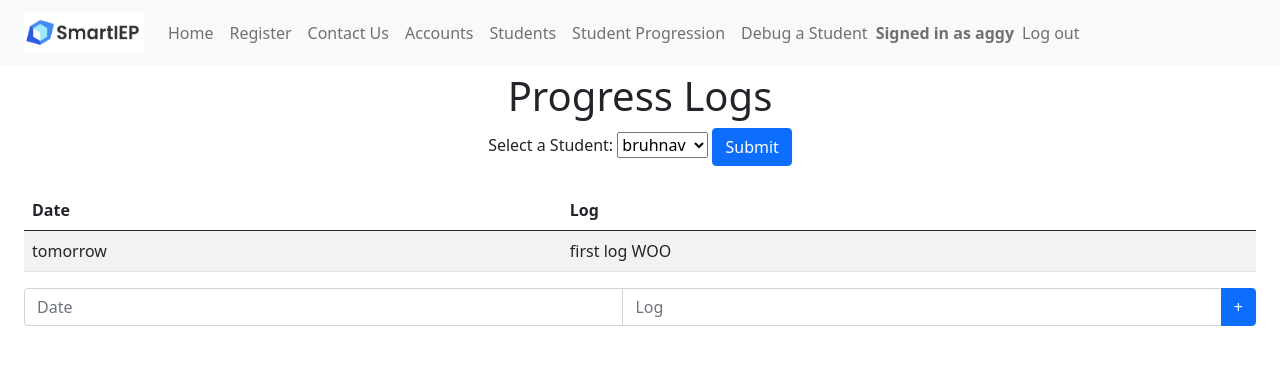
After one commit to Vort3xed/SmartIEPV1, a Flask app: page /logs in a window 1280 px wide. The commit adds this page. Shown: the top 365 px of the page. Run offline with Flask 3, Linux system fonts and the light colour scheme; a user stored in the database is signed in; some libraries are stand-ins or nearby versions.

Commit message:
in the process of adding logs

```diff
--- a/app.py
+++ b/app.py
@@ -3,20 +3,27 @@ from flask import Flask, render_template, request, redirect, url_for, flash, Blu
 from flask_login import UserMixin, LoginManager, login_user, logout_user, login_required, current_user
 from werkzeug.security import generate_password_hash, check_password_hash
 from flask_sqlalchemy import SQLAlchemy
+from utilities import *
+#Import wastelands
 
 db = SQLAlchemy()
+#Define SQL Alchemy object
 
 app = Flask(__name__)
 app.config['SECRET_KEY'] = 'fa1(0nwar3'
 app.config['SQLALCHEMY_DATABASE_URI'] = 'sqlite:///people.db'
+#Create and configure flask app
 
 db.init_app(app)
+#Initialize the flask app with the database
 
 login_manager = LoginManager()
 login_manager.login_view = 'auth.signin'
 login_manager.init_app(app)
+#Create a login manager and set the login view to the sign in page. Then initialize the flask app with the login manager
 
 MAX_GOALS = 100
+#Maximum possible amount of goals that can be created
 
 class Accounts(UserMixin, db.Model):
 	__tablename__ = 'accounts'
@@ -27,6 +34,8 @@ class Accounts(UserMixin, db.Model):
 
 	def get_id(self):
 		return (self.account_id)
+	#Return the signed in account's ID for the login manager
+#Table of accounts
 
 class Students(db.Model):
 	__tablename__ = 'students'
@@ -35,98 +44,75 @@ class Students(db.Model):
 	grade = db.Column(db.Integer)
 	dateofbirth = db.Column(db.String(200),nullable=False)
 	tasks = db.Column(db.String(500),nullable=False)
+#Table of all students
 
-
+class Logs(db.Model):
+	__tablename__ = 'logs'
+	student_id = db.Column(db.Integer, primary_key=True)
+	date = db.Column(db.String(200),nullable=False)
+	log = db.Column(db.String(500),nullable=False)
+#Table of progress logs for each student
 
 @login_manager.user_loader
 def load_user(account_id):
     return Accounts.query.get(int(account_id))
+#Load the user for the login manager
 
 main = Blueprint('main', __name__)
 auth = Blueprint('auth', __name__)
+#Define routing blueprints
 
 @main.route("/")
 def home():
 	return render_template("login.html")
+#Route 1: Login page
 
 @main.route("/contactus")
 def contactus():
 	return render_template("contactus.html")
+#Route 2: Contact us page
 
 @main.route("/accounts")
 @login_required
 def accounts():
 	accounts = Accounts.query.all()
 	return render_template('accounts.html',accounts=accounts)
+	#Query all students and render the accounts page with the accounts queried
+#Route 3: Accounts page
 
 @main.route("/students", methods=('GET', 'POST'))
 @login_required
 def students():
 	if request.method == 'POST':
 		button_value = request.form["submit_button"]
+		#Get the value of the button that was pressed
 		modify_student = re.sub("\D", "", button_value)
+		#Remove all non-numeric characters from the button value to get the student ID. Student ID is linked to the number found in the button value.
 
 		name = request.form["boxmodname"+modify_student]
 		grade = request.form["boxmodgrade"+modify_student]
 		dob = request.form["boxmoddob"+modify_student]
+		#Get the values in the text boxes for the student to be modified
 
 		query_student = Students.query.filter_by(student_id=modify_student).first()
+		#Query the student to be modified
 
 		if query_student:
 			query_student.name = name
 			query_student.grade = grade
 			query_student.dateofbirth = dob
+			#Set the query_student's fields to the values in the text boxes
 
 			db.session.commit()
 			students = Students.query.all()
 			return render_template('students.html',students=students)
+			#Commit the changes to the database and render the students page
 		else:
 			flash("Cannot Modify Student!")
 
 	students = Students.query.all()
 	return render_template('students.html',students=students)
-
-#make it so that the if statements happen based on the button pressed, and make it so that the identification delimeter gets removed with the string
-# @main.route("/modgoals", methods=('GET', 'POST'))
-# @login_required
-# def modGoals():
-# 	if request.method == 'POST':
-# 		#the possible issue heere is that when remove goal button is clicked, it doesnt actually show up in the stack for it to be analyzed by the program
-# 		# if re.sub(r'\d','',request.form["submit_goal"]) == "submit_goal":
-# 		try:
-# 			button_value = request.form["submit_goal"]
-# 			modify_student = re.sub("\D", "", button_value)
-
-# 			goal_to_append = request.form["modgoal"+modify_student]
-
-# 			query_student = Students.query.filter_by(student_id=modify_student).first()
-
-# 			if query_student:
-# 				array_index = find_next_empty_array(parse_student_tasks(query_student.tasks))
-# 				formatted_task = "0" + "["+str(array_index)+"]" + goal_to_append + ";"
-# 				query_student.tasks = query_student.tasks + formatted_task
-
-# 				db.session.commit()
-# 				return redirect(url_for('main.students'))
-# 			else:
-# 				flash("Cannot add goal!")
-# 		except:
-# 			print("try has failed")
-# 			button_value = request.form["remove_goal"]
-# 			modify_student = re.sub("\D", "", button_value)
-
-# 			goal_to_remove = request.form["modgoal"+modify_student]
-
-# 			query_student = Students.query.filter_by(student_id=modify_student).first()
-
-# 			if query_student:
-# 				print(query_student)
-# 				print("student was queried")
-# 				query_student.tasks.replace(goal_to_remove,"")
-# 				db.session.commit()
-# 				return redirect(url_for('main.students'))
-# 			else:
-# 				flash("Cannot remove goal!")
+#Route 4: Students page
 
 @main.route("/addgoal", methods=('GET', 'POST'))
 @login_required
@@ -134,19 +120,27 @@ def addGoals():
 	if request.method == 'POST':
 		button_value = request.form["submit_goal"]
 		modify_student = re.sub("\D", "", button_value)
+		#Remove all non-numeric characters from the button value to get the student ID. Student ID is linked to the number found in the button value.
 
 		goal_to_append = request.form["add_goal"+modify_student]
+		#Get the value in the text box for the goal to be added. Each text box is linked to each student by the student ID.
 
 		query_student = Students.query.filter_by(student_id=modify_student).first()
+		#Query the student to be modified
 
 		if query_student:
 			array_index = find_next_empty_array(parse_student_tasks(query_student.tasks))
 			formatted_task = "0" + "["+str(array_index + 1)+"]" + goal_to_append + ";"
+			#Format the goal to be added to the student's tasks field
+
 			query_student.tasks = query_student.tasks + formatted_task
 			db.session.commit()
+			#Add the formatted task to the student's tasks and commit the changes to the database
+
 			return redirect(url_for('main.students'))
 		else:
 			flash("Cannot Modify Student!")
+#Route 5: Add goal to student. This method does not render its own page.
 
 @main.route("/addobjectives", methods=('GET', 'POST'))
 @login_required
@@ -154,23 +148,30 @@ def addObjectives():
 	if request.method == 'POST':
 		button_value = request.form["add_objective"]
 		student_and_goal = button_value.split(";")
+		#Collect student ID and goal key from the button value. The button value is formatted as "studentID;goalKey"
 
 		modify_student = student_and_goal[0]
 		goal_key = student_and_goal[1]
+		#Split the button value into the student ID and goal key
 
 		objective_to_add = request.form[modify_student+"obj"+goal_key]
+		#Get the value in the text box for the objective to be added. Each text box is linked to each student by the student ID and each goal by the goal key.
 
 		query_student = Students.query.filter_by(student_id=modify_student).first()
+		#Query the student to be modified
+
 		if query_student:
 			formatted_task = "0("+str(int(goal_key)-1)+")"+objective_to_add+";"
 			query_student.tasks = query_student.tasks + formatted_task
+			#Format the objective to be added to the student's tasks field
+
 			db.session.commit()
 			return redirect(url_for('main.students'))
+			#Add the formatted objective to the student's tasks and commit the changes to the database
 		else:
 			flash("Cannot remove goal!")
 			return redirect(url_for('main.students'))
-
-
+#Route 6: Add objective to goal. This method does not render its own page.
 
 @main.route("/removegoal", methods=('GET', 'POST'))
 @login_required
@@ -178,22 +179,32 @@ def removeGoals():
 	if request.method == 'POST':
 		button_value = request.form["remove_goal"]
 		modify_student = re.sub("\D", "", button_value)
+		#Remove all non-numeric characters from the button value to get the student ID. Student ID is linked to the number found in the button value.
 
 		goal_to_remove = request.form["remove_goal"+modify_student]
+		#Get the value in the text box for the goal to be removed. Each text box is linked to each student by the student ID.
 
 		query_student = Students.query.filter_by(student_id=modify_student).first()
+		#Query the student to be modified
 
 		if goal_to_remove in query_student.tasks and is_goal(query_student.tasks, goal_to_remove):
+			#Check if the goal to be removed exists in the student's tasks and if it is a goal
 			if query_student:
 				clean_tasks = poachGoal(query_student.tasks,goal_to_remove)
+				#Remove the goal and the objectives associated with it from the student's tasks
+
 				query_student.tasks = clean_tasks
+				#Set the student's tasks to equal the cleaned tasks
+
 				db.session.commit()
 				return redirect(url_for('main.students'))
+				#Commit the changes to the database and render the students page
 			else:
 				flash("Cannot remove goal!")
 		else:
 			flash("Goal to remove does not exist!")
 			return redirect(url_for('main.students'))
+#Route 7: Remove goal from student. This method does not render its own page.
 
 @main.route("/removeobjective", methods=('GET', 'POST'))
 @login_required
@@ -201,18 +212,33 @@ def removeobjective():
 	if request.method == 'POST':
 		button_value = request.form["remove_obj"]
 		modify_student = re.sub("\D", "", button_value)
+		#Remove all non-numeric characters from the button value to get the student ID. Student ID is linked to the number found in the button value.
+
 		obj_to_remove = request.form["remove_goal"+modify_student]
+		#Get the value in the text box for the objective to be removed. Each text box is linked to each student by the student ID.
 
 		query_student = Students.query.filter_by(student_id=modify_student).first()
+		#Query the student to be modified
 
 		if query_student and obj_to_remove in query_student.tasks and is_obj(query_student.tasks,obj_to_remove):
+			#Check if the objective to be removed exists in the student's tasks and if it is an objective
 			query_student.tasks = remove_string(query_student.tasks,obj_to_remove)
+
+			#Remove the objective from the student's tasks
 			db.session.commit()
 			return redirect(url_for('main.students'))
+			#Commit the changes to the database and render the students page
 		else:
 			flash("Objective to remove does not exist!")
 			return redirect(url_for('main.students'))
+#Route 8: Remove objective from student. This method does not render its own page.
 
+@main.route("/logs", methods=('GET', 'POST'))
+@login_required
+def logs():
+	logs = Logs.query.all()
+	students = Students.query.all()
+	return(render_template("progresslogs.html", logs=logs, students=students))
 
 @main.route("/terminatestudent", methods=('GET', 'POST'))
 @login_required
@@ -227,6 +253,7 @@ def terminatestudent():
 		else:
 			flash("Student ID does not exist!")
 	return(render_template("terminatestudent.html"))
+#Route 9: Terminate student. This method renders its own page.
 
 @main.route("/debugstudent", methods=('GET', 'POST'))
 @login_required
@@ -239,6 +266,7 @@ def debugstudent():
 		else:
 			flash("Student ID does not exist!")
 	return(render_template("terminatestudent.html"))
+#Route 10: Debug student. This method renders its own page.
 
 @main.route("/wipedata", methods=('GET', 'POST'))
 @login_required
@@ -254,6 +282,7 @@ def wipedata():
 		else:
 			flash("Student ID does not exist!")
 	return(render_template("terminatestudent.html"))
+#Route 11: Wipe student data. This method renders its own page.
 
 @main.route("/createstudent", methods=('GET', 'POST'))
 @login_required
@@ -272,6 +301,7 @@ def createstudent():
 		db.session.add(created_student)
 		db.session.commit()
 	return redirect(url_for('main.students'))
+#Route 12: Create student. This method renders its own page.
 
 
 @auth.route("/signin", methods=('GET', 'POST'))
@@ -290,6 +320,7 @@ def signin():
 			return redirect(url_for('main.accounts'))
 
 	return render_template("login.html")
+#Route 13: Sign in. This method renders its own page.
 
 @auth.route("/register", methods=('GET', 'POST'))
 def register():
@@ -308,45 +339,32 @@ def register():
 		db.session.add(account_user)
 		db.session.commit()
 	return render_template("register.html")
+#Route 14: Register an account. This method renders its own page.
 
 @auth.route('/logout')
 @login_required
 def logout():
     logout_user()
     return redirect(url_for('main.home'))
+#Route 15: Logout. This method does not render its own page.
 
 app.register_blueprint(auth)
 app.register_blueprint(main)
+#Register the blueprints
 
 @app.context_processor
 def utility_processor():
-	# def parse_tasks(newData):
-	# 	goalArrays = []
-
-	# 	for i in range(MAX_GOALS):
-	# 		goalArrays.append([])
-
-	# 	parts = newData[:-1].split(";")
-	# 	counter = 0
-	# 	for part in parts:
-	# 		if part[1] == "[":
-	# 			part = re.sub("\[.*?\]","[]",part)
-	# 			part = part.replace("[","").replace("]","")
-	# 			goalArrays[counter].append(part)
-	# 			counter = counter + 1
-	# 	for part in parts:
-	# 		if part[1] == "(":
-	# 			goalKey = int(part[part.find("(")+1:part.find(")")])
-	# 			part = re.sub("\(.*?\)","()",part)
-	# 			part = part.replace("(","").replace(")","")
-	# 			goalArrays[goalKey].append(part)
-	# 	return goalArrays
+	#This function is set as a utility processor so that the front end can use it.
 	def parse_tasks(newData):
 		if (newData != ""):
 			goalArrays = []
 			for i in range(MAX_GOALS):
 				goalArrays.append([])
+			#Create an array of arrays to store the goals
+
 			parts = newData[:-1].split(";")
+			#Split the data into parts
+
 			counter = 0
 			for part in parts:
 				if part[1] == "[":
@@ -354,38 +372,19 @@ def utility_processor():
 					part = part.replace("[","").replace("]","")
 					goalArrays[counter].append(part)
 					counter = counter + 1
+				#Check if each part in the string is a goal, and if it is, add it to the first index of every goal array.
 			for part in parts:
 				if part[1] == "(":
 					goalKey = int(part[part.find("(")+1:part.find(")")])
 					part = re.sub("\(.*?\)","()",part)
 					part = part.replace("(","").replace(")","")
 					goalArrays[goalKey].append(part)
+				#Check if each part in the string is a task, and if it is, add it to the goal array with the same ID as the goal.
 			return goalArrays
 		else:
 			return []
 	return dict(parse_tasks=parse_tasks)
-
-# def parse_student_tasks(newData):
-# 	goalArrays = []
-
-# 	for i in range(MAX_GOALS):
-# 		goalArrays.append([])
-
-# 	parts = newData[:-1].split(";")
-# 	counter = 0
-# 	for part in parts:
-# 		if part[1] == "[":
-# 			part = re.sub("\[.*?\]","[]",part)
-# 			part = part.replace("[","").replace("]","")
-# 			goalArrays[counter].append(part)
-# 			counter = counter + 1
-# 	for part in parts:
-# 		if part[1] == "(":
-# 			goalKey = int(part[part.find("(")+1:part.find(")")])
-# 			part = re.sub("\(.*?\)","()",part)
-# 			part = part.replace("(","").replace(")","")
-# 			goalArrays[goalKey].append(part)
-# 	return goalArrays
+#This method is used to parse the tasks from the database into a format that can be used by the HTML page.
 
 def parse_student_tasks(newData):
     if (newData != ""):
@@ -409,78 +408,80 @@ def parse_student_tasks(newData):
         return goalArrays
     else:
         return []
+#This is the same method as above, but it is used for the back end on the student page.
 
-def find_next_empty_array(arr):
-    for i in range(len(arr)):
-        if not arr[i]:
-            return i
-    return -1
+# def find_next_empty_array(arr):
+#     for i in range(len(arr)):
+#         if not arr[i]:
+#             return i
+#     return -1
 
-def remove_string(s, substring):
-    index = s.find(substring)
-    if index != -1:
-        s = s[:index-4] + s[index+len(substring)+1:]
-    return s
+# def remove_string(s, substring):
+#     index = s.find(substring)
+#     if index != -1:
+#         s = s[:index-4] + s[index+len(substring)+1:]
+#     return s
 
-def is_goal(DATA, SPECIFICATION):
-    start = DATA.find(SPECIFICATION)
-    if start == -1:
-        return False
-    if start == 0:
-        return False
-    previous_char = DATA[start-1]
-    return previous_char == ']'
+# def is_goal(DATA, SPECIFICATION):
+#     start = DATA.find(SPECIFICATION)
+#     if start == -1:
+#         return False
+#     if start == 0:
+#         return False
+#     previous_char = DATA[start-1]
+#     return previous_char == ']'
 
-def is_obj(DATA, SPECIFICATION):
-    start = DATA.find(SPECIFICATION)
-    if start == -1:
-        return False
-    if start == 0:
-        return False
-    previous_char = DATA[start-1]
-    return previous_char == ')'
+# def is_obj(DATA, SPECIFICATION):
+#     start = DATA.find(SPECIFICATION)
+#     if start == -1:
+#         return False
+#     if start == 0:
+#         return False
+#     previous_char = DATA[start-1]
+#     return previous_char == ')'
 
-def find_number_in_brackets(DATA, SPECIFICATION):
-    start = DATA.find(SPECIFICATION)
-    if start == -1:
-        return None
-    start_bracket = DATA.rfind('[', 0, start)
-    end_bracket = DATA.find(']', start_bracket)
-    if start_bracket == -1 or end_bracket == -1:
-        return None
-    return DATA[start_bracket+1:end_bracket]
+# def find_number_in_brackets(DATA, SPECIFICATION):
+#     start = DATA.find(SPECIFICATION)
+#     if start == -1:
+#         return None
+#     start_bracket = DATA.rfind('[', 0, start)
+#     end_bracket = DATA.find(']', start_bracket)
+#     if start_bracket == -1 or end_bracket == -1:
+#         return None
+#     return DATA[start_bracket+1:end_bracket]
 
-def remove_string(s, substring):
-    index = s.find(substring)
-    if index != -1:
-        s = s[:index-4] + s[index+len(substring)+1:]
-    return s
+# def remove_string(s, substring):
+#     index = s.find(substring)
+#     if index != -1:
+#         s = s[:index-4] + s[index+len(substring)+1:]
+#     return s
 
-def remove_strings_with_value(number, data):
-    chunks = re.split(r';', data)
-    modified_chunks = []
-    for chunk in chunks:
-        matches = re.findall(r'\((.*?)\)', chunk)
+# def remove_strings_with_value(number, data):
+#     chunks = re.split(r';', data)
+#     modified_chunks = []
+#     for chunk in chunks:
+#         matches = re.findall(r'\((.*?)\)', chunk)
 
-        found = False
-        for match in matches:
-            if str(number) in match:
-                found = True
-                break
+#         found = False
+#         for match in matches:
+#             if str(number) in match:
+#                 found = True
+#                 break
 
-        if not found:
-            modified_chunks.append(chunk)
+#         if not found:
+#             modified_chunks.append(chunk)
 
-    modified_data = ';'.join(modified_chunks)
+#     modified_data = ';'.join(modified_chunks)
 
-    return modified_data
+#     return modified_data
+
+# # def poachGoal(data,findString):
+# #     if findString in data and is_goal(data,findString):
+# # 	    return remove_strings_with_value(find_number_in_brackets(data,findString),remove_string(data,findString))
 
 # def poachGoal(data,findString):
-#     if findString in data and is_goal(data,findString):
-# 	    return remove_strings_with_value(find_number_in_brackets(data,findString),remove_string(data,findString))
-
-def poachGoal(data,findString):
-    return remove_strings_with_value(find_number_in_brackets(data,findString),remove_string(data,findString))
+#     return remove_strings_with_value(find_number_in_brackets(data,findString),remove_string(data,findString))
 
 if __name__ == '__main__':
 	app.run(debug=True)
+#Launch the app in debug mode
--- a/templates/contactus.html
+++ b/templates/contactus.html
@@ -31,11 +31,9 @@
             <h1 class="mt-5">
                 Contact Us
             </h1>
-            <p>
-                Email:
-            </p>
+            <p>Email:</p>
+            <a href="mailto:smcs2025y.falconware@gmail.com"><p>smcs2025y.falconware@gmail.com</p></a>
 
-                <a href="mailto:smcs2025y.falconware@gmail.com"><p>smcs2025y.falconware@gmail.com</p></a>
         <script src="https://cdn.jsdelivr.net/npm/bootstrap@5.0.2/dist/js/bootstrap.bundle.min.js"></script>
     </body>
 </html>
--- a/templates/nav.html
+++ b/templates/nav.html
@@ -22,7 +22,7 @@
           <a class="nav-link" href="/students">Students</a>
         </li>
         <li class="nav-item">
-          <a class="nav-link" href="/createstudent">Create a Student</a>
+          <a class="nav-link" href="/logs">Student Progression</a>
         </li>
         <li class="nav-item">
           <a class="nav-link" href="/terminatestudent">Debug a Student</a>
--- /dev/null
+++ b/templates/progresslogs.html
@@ -0,0 +1,82 @@
+<!DOCTYPE html>
+<html lang="en">
+    <head>
+
+        <style>
+            .form-group {
+                margin-top:15px;
+            }
+            </style>
+
+        <title>SmartIEP</title>
+        <link href="https://cdn.jsdelivr.net/npm/bootstrap@5.0.2/dist/css/bootstrap.min.css" rel="stylesheet">
+        <link rel="icon" type="image/x-icon" href="static\smallsmartieplogo.png">
+    </head>
+
+    <header>
+      {% include 'nav.html' %}
+    </header>
+
+    <body>
+        <div class="content">
+            &nbsp;
+            <div style="text-align: center">
+                <h1 class="mt-5">Progress Logs</h1>
+                <form action="/renderlogs">
+                    <label for="selectstudent">Select a Student:</label>
+                    <select id="selectstudent" name="selectstudent">
+                        {% for student in students %}
+                        <option value="{{ student.id }}">{{ student.name }}</option>
+                        {% endfor %}
+                    </select>
+                    <button class="btn btn-primary" type="submit">Submit</button>
+                </form>
+            </div>
+            <div class="m-4">
+                <table class="table table-striped">
+                    <thead>
+                        <tr>
+                            <th scope="col">Date</th>
+                            <th scope="col">Log</th>
+                            <!-- <th scope="col">Goal</th>
+                            <th scope="col">Progress</th>
+                            <th scope="col">Comments</th> -->
+                        </tr>
+                    </thead>
+                    <tbody>
+                        {% for log in logs %}
+                        <tr>
+                            <td>{{ log.date }}</td>
+                            <td>{{ log.log }}</td>
+                            <!-- <td>{{ log.goal }}</td>
+                            <td>{{ log.progress }}</td>
+                            <td>{{ log.comments }}</td>
+                            <td><a href="/editprogresslog/{{ log.id }}">Edit</a></td> -->
+                        </tr>
+                        {% endfor %}
+                    </tbody>
+                </table>
+                <form action="/modifylogs">
+                    <div class="input-group">
+                        <input class="form-control" name="logdate" id="logdate" placeholder="Date">
+                        <input class="form-control" name="logtext" id="logtext" placeholder="Log">
+                        <button class="btn btn-primary" type="submit">+</button>
+                    </div>
+                </form>
+            </div>
+        </div>
+        {% with messages = get_flashed_messages() %}
+        {% if messages %}
+        <div class="notification is-danger border border-secondary border-3"
+            style="width: 50%; position: absolute; top: 60%; left: 50%; transform: translate(-50%, -50%);
+            text-align: center;">
+            {{ messages[0] }}. Go to <a href="/">login page</a>.
+        </div>
+        {% endif %}
+        {% endwith %}
+        <script src="https://cdn.jsdelivr.net/npm/bootstrap@5.0.2/dist/js/bootstrap.bundle.min.js"></script>
+        <script src="https://code.jquery.com/jquery-3.2.1.slim.min.js"></script>
+	    <script src="https://cdnjs.cloudflare.com/ajax/libs/popper.js/1.12.9/umd/popper.min.js"></script>
+	    <script src="https://maxcdn.bootstrapcdn.com/bootstrap/4.0.0/js/bootstrap.min.js"></script>
+    </body>
+</html>
```
Also changed, not shown: gpt4objectivepoacher.py (deleted, +0 -31 lines), jsontesting.py (added, +30 -0 lines), utilities.py (added, +70 -0 lines), instance/people.db.
